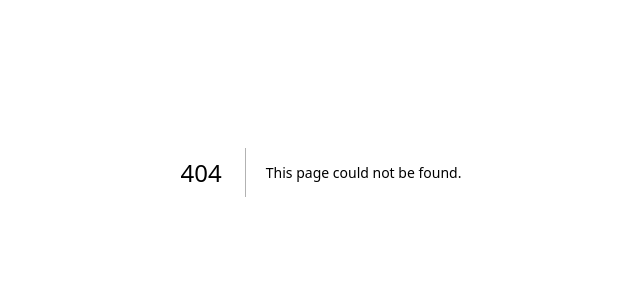
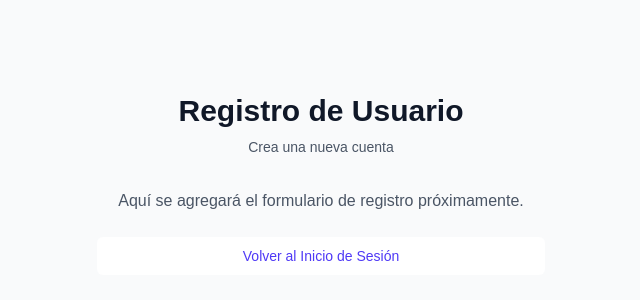
Before and after one commit to Juarezromerojuan09/frontendweb, a Next.js app: page /signup in a window 1280 px wide. Before the commit this address had no page. Shown: the part 228-528 px from the top of the page, without its empty margins (319-959 px from the left). Built offline with nearby package versions, Linux system fonts and the light colour scheme.

Commit message:
fix: configuración Vercel y URLs dinámicas para producción

```diff
--- a/src/app/login/page.tsx
+++ b/src/app/login/page.tsx
@@ -108,7 +108,15 @@ export default function LoginPage() {
               {loading ? 'Iniciando sesión...' : 'Iniciar Sesión'}
             </button>
           </div>
-        </form>
+        <div className="text-center">
+          <button
+            onClick={() => router.push('/signup')}
+            className="group relative w-full flex justify-center py-2 px-4 border border-gray-300 text-sm font-medium rounded-md text-indigo-600 bg-white hover:bg-gray-50 focus:outline-none focus:ring-2 focus:ring-offset-2 focus:ring-indigo-500"
+          >
+            Registrarse
+          </button>
+        </div>
+      </form>
       </div>
     </div>
   )
--- /dev/null
+++ b/src/app/signup/page.tsx
@@ -0,0 +1,39 @@
+'use client'
+
+import { useRouter } from 'next/navigation'
+
+export default function SignupPage() {
+  const router = useRouter()
+
+  return (
+    <div className="min-h-screen flex items-center justify-center bg-gray-50 dark:bg-gray-900 py-12 px-4 sm:px-6 lg:px-8">
+      <div className="max-w-md w-full space-y-8">
+        <div>
+          <h2 className="mt-6 text-center text-3xl font-extrabold text-gray-900 dark:text-white">
+            Registro de Usuario
+          </h2>
+          <p className="mt-2 text-center text-sm text-gray-600 dark:text-gray-400">
+            Crea una nueva cuenta
+          </p>
+        </div>
+
+        <div className="mt-8 space-y-6">
+          <div className="text-center">
+            <p className="text-gray-600 dark:text-gray-400">
+              Aquí se agregará el formulario de registro próximamente.
+            </p>
+          </div>
+
+          <div>
+            <button
+              onClick={() => router.push('/login')}
+              className="group relative w-full flex justify-center py-2 px-4 border border-transparent text-sm font-medium rounded-md text-indigo-600 bg-white hover:bg-gray-50 focus:outline-none focus:ring-2 focus:ring-offset-2 focus:ring-indigo-500 border-gray-300"
+            >
+              Volver al Inicio de Sesión
+            </button>
+          </div>
+        </div>
+      </div>
+    </div>
+  )
+}
```
